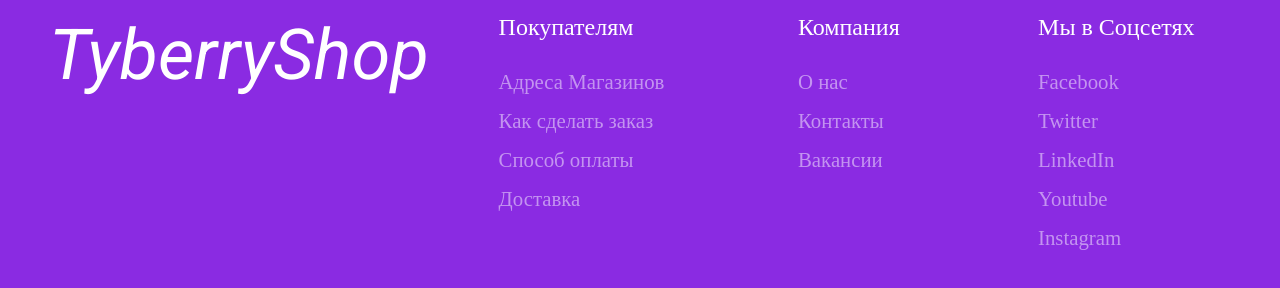
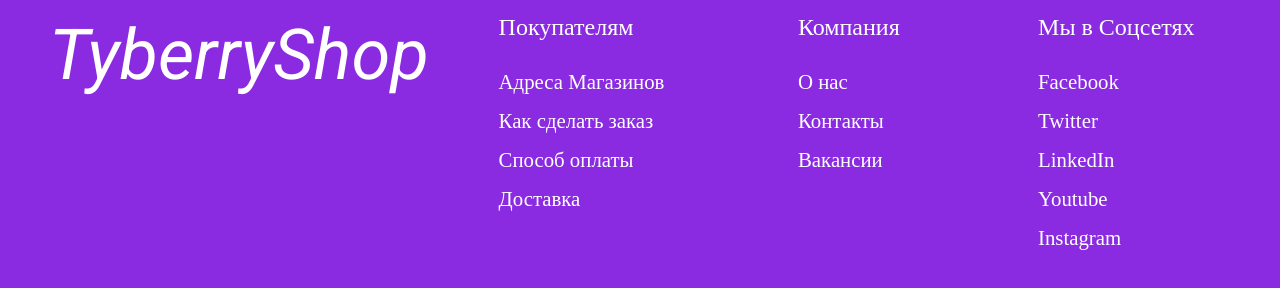
Before and after one commit to Olga-1-9-8-8/TyberryShop, a React (Create React App) app: page / in a window 1280 px wide. Shown: the part 4462-4750 px from the top of the page. Built offline with nearby package versions, Linux system fonts and the light colour scheme.

Commit message:
add right color for accessibility check Lighthouse

```diff
--- a/src/components/Footer/Footer.module.css
+++ b/src/components/Footer/Footer.module.css
@@ -37,24 +37,20 @@
     margin: 15px 0 0;
     font-size: 1.3rem;
     color: #fff;
-    opacity: 0.7;
     cursor: pointer;
     transition: 0.2s;
 
 }
 
 .footerItemList li a{
+    font-size: 1.3rem;
     text-decoration: none;
     color: #fff;
-    opacity: 0.7;
-    transition: 0.2s;
-
+    transition: 0.1s;
 }
 .footerItemList li a:hover{
-    opacity: 1;
-
+    text-shadow: 2px 2px 2px #000;
 }
-
 .footerItemList li:hover{
     opacity: 1;
 }
```
